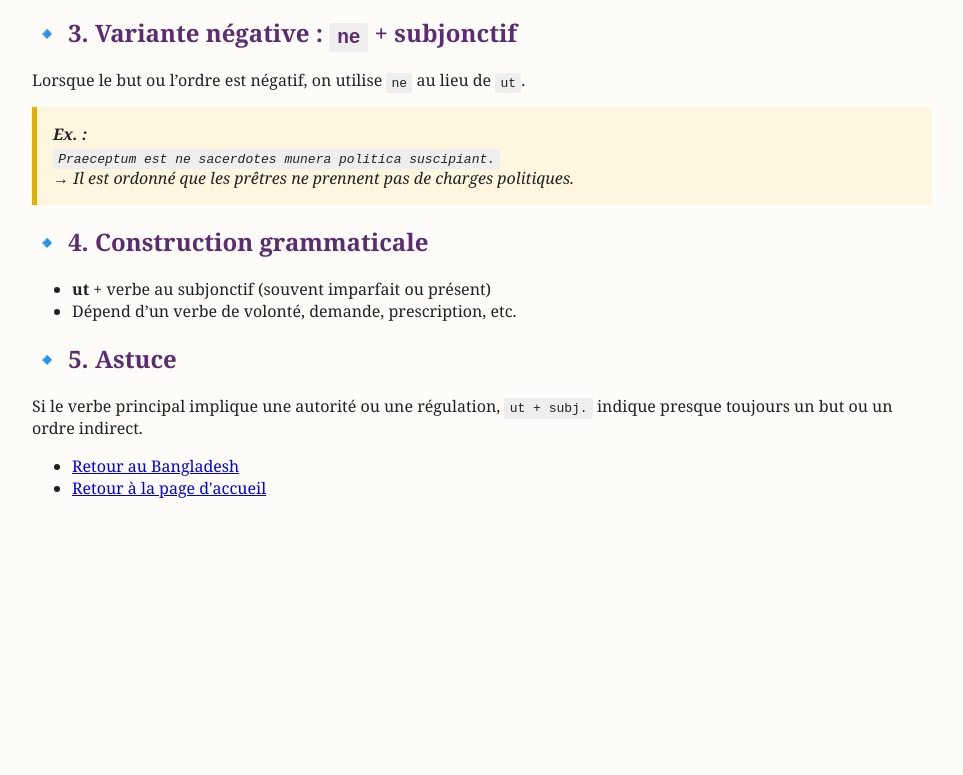
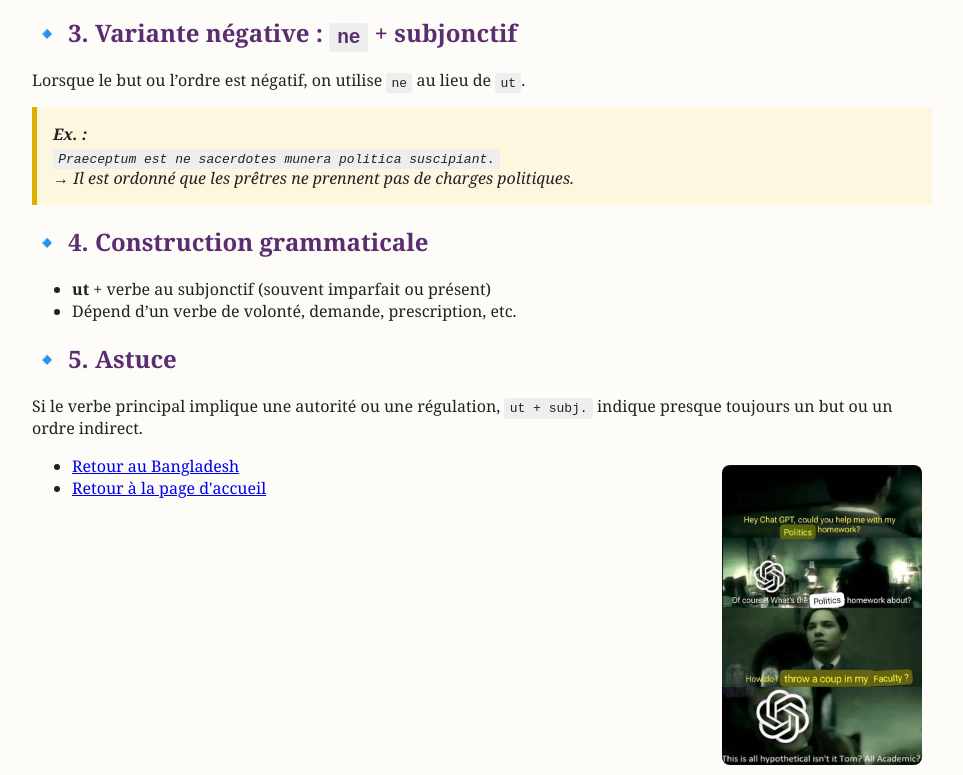
Before and after one commit to elibruyere/Clause-ut, a plain HTML site: page index.html in a window 1280 px wide. Shown: the part 656-1431 px from the top of the page, without its empty margins (158-1121 px from the left). Before the commit the page ends 1203 px from the top, so only its background shows below. Drawn offline with Linux system fonts and the light colour scheme.

Commit message:
Update index.html

```diff
--- a/index.html
+++ b/index.html
@@ -103,6 +103,8 @@
   <h2>🔹 5. Astuce</h2>
   <p>Si le verbe principal implique une autorité ou une régulation, <code>ut + subj.</code> indique presque toujours un but ou un ordre indirect.</p>
 
+<img src="coup.jpg" alt="Coup" width="200" style="border-radius: 8px; float: right; margin: 10px;">
+
       <ul>
    <li><a href="https://elibruyere.github.io/apostolic-constitution/">Retour au Bangladesh</a></li>
  <li><a href="https://elibruyere.github.io/analyses-canoniques/">Retour à la page d'accueil</a></li>
```
